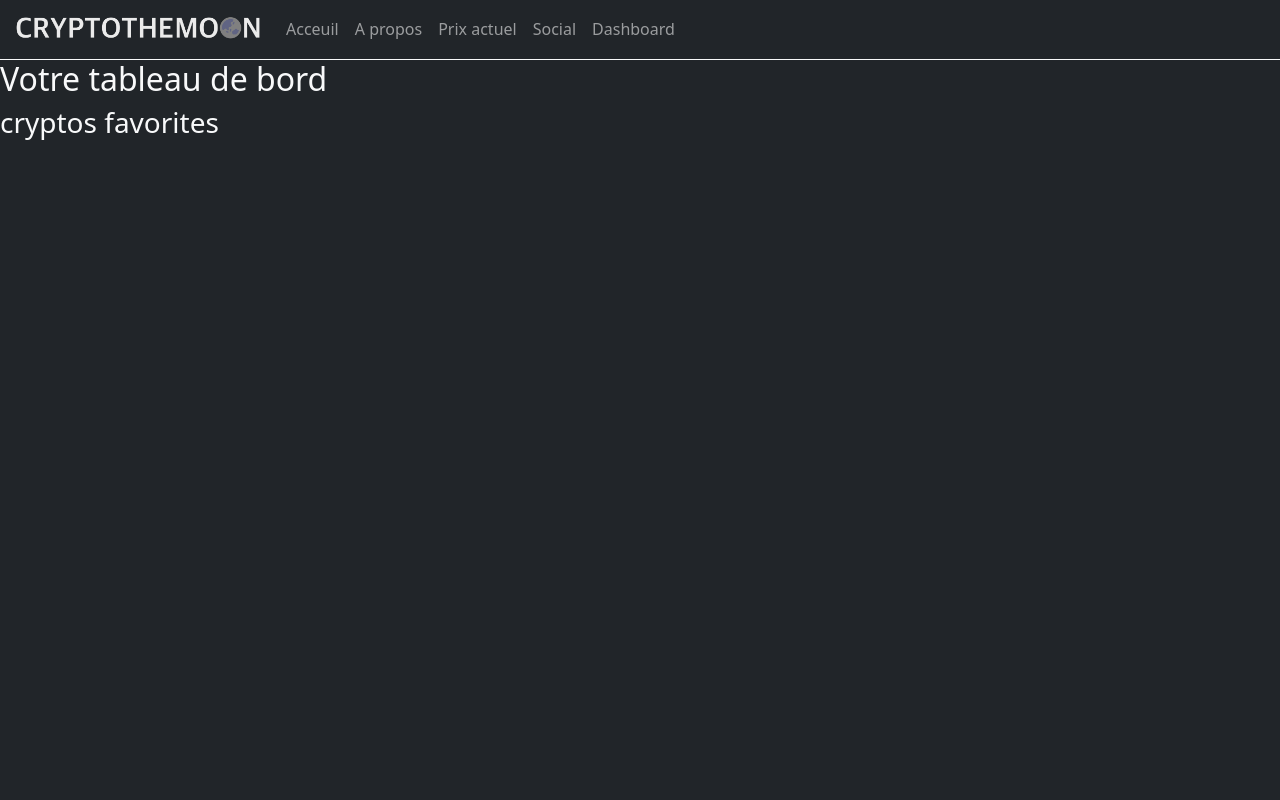
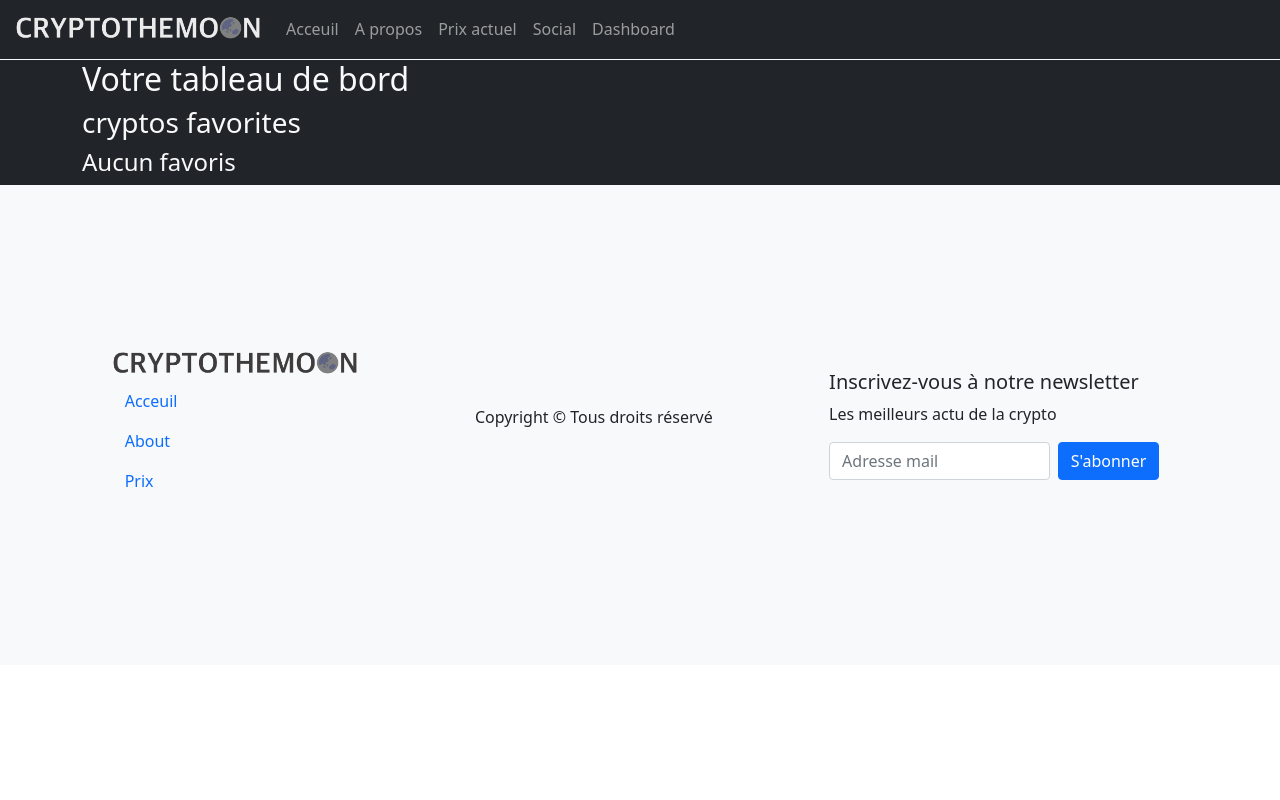
Before and after one commit to AM-devv/vueappcrypto, a Vue app: page /dashboard in a window 1280 px wide. Shown: the top 800 px of the page. Built offline with nearby package versions, Linux system fonts and the light colour scheme.

Commit message:
Affichage favoris

```diff
--- a/src/views/Dashboard.vue
+++ b/src/views/Dashboard.vue
@@ -1,14 +1,21 @@
 <template>
-    <div class="vh-100">
+    <div class="container">
         <h2>Votre tableau de bord</h2>
-        <h3>cryptos favorites</h3>
-        <div>
-            <ul>
-                <li v-for="favorite in favorites" :key="favorite.id">
-                    {{ favorite.name }}
-                </li>
-            </ul>
+        <div class="row">
+            <h3>cryptos favorites</h3>
+            <h4 v-if="favorites == 0 || favorites == null">Aucun favoris</h4>
+            <div v-for="favorite in favorites" :key="favorite.id" class="card text-dark my-5 col-12 col-md-3">
+                    <h5 class="card-header">{{favorite.name}} <p @click="Removefav(favorite)" >🗑</p> </h5>
+                    <div class="card-body">
+                        <h5 class="card-title">{{favorite.current_price}}</h5>
+                        <p class="card-text">{{favorite.price_change_percentage_1h_in_currency}}</p>
+                        <router-link class="btn btn-primary btn-sm" :to="{ name: 'coininfo', params: {id: favorite.id} }">Plus d'info</router-link>
+                    </div>
+            </div>
         </div>
+
+
+
     </div>
 </template>
 
@@ -22,6 +29,12 @@ export default {
     },
     created(){
         this.favorites = JSON.parse(localStorage.getItem('favorites'));
+    },
+    methods:{
+        Removefav(favorite){
+            this.favorites = this.favorites.filter(fav => fav.name !== favorite.name);
+            localStorage.setItem("favorites", JSON.stringify(this.favorites));
+        }
     }
 }
 </script>
```
